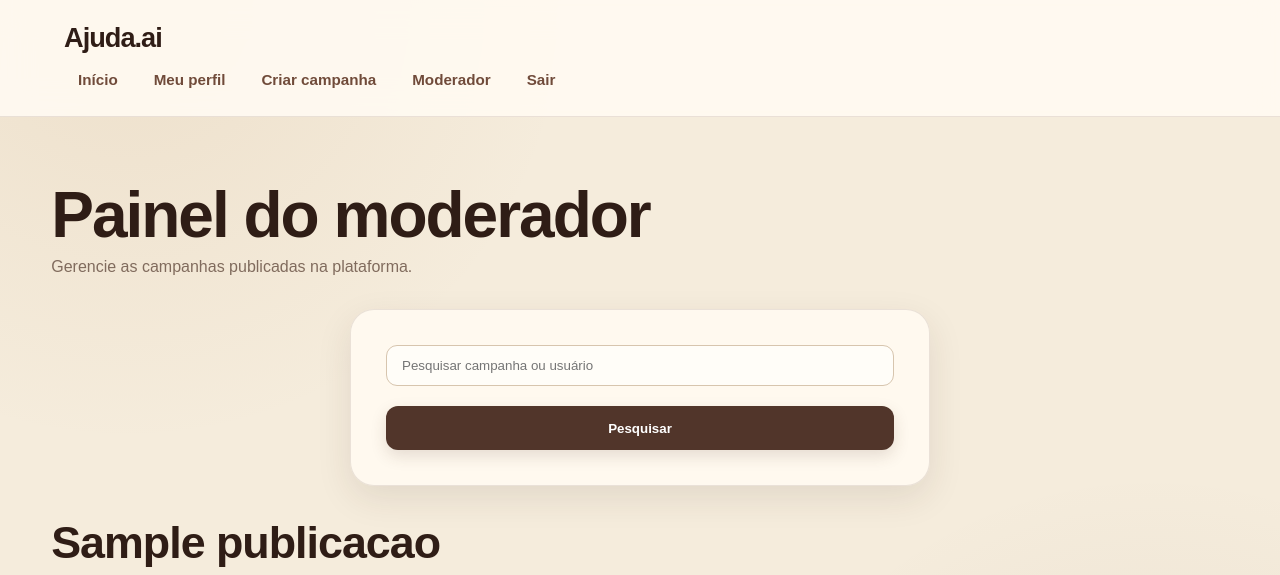
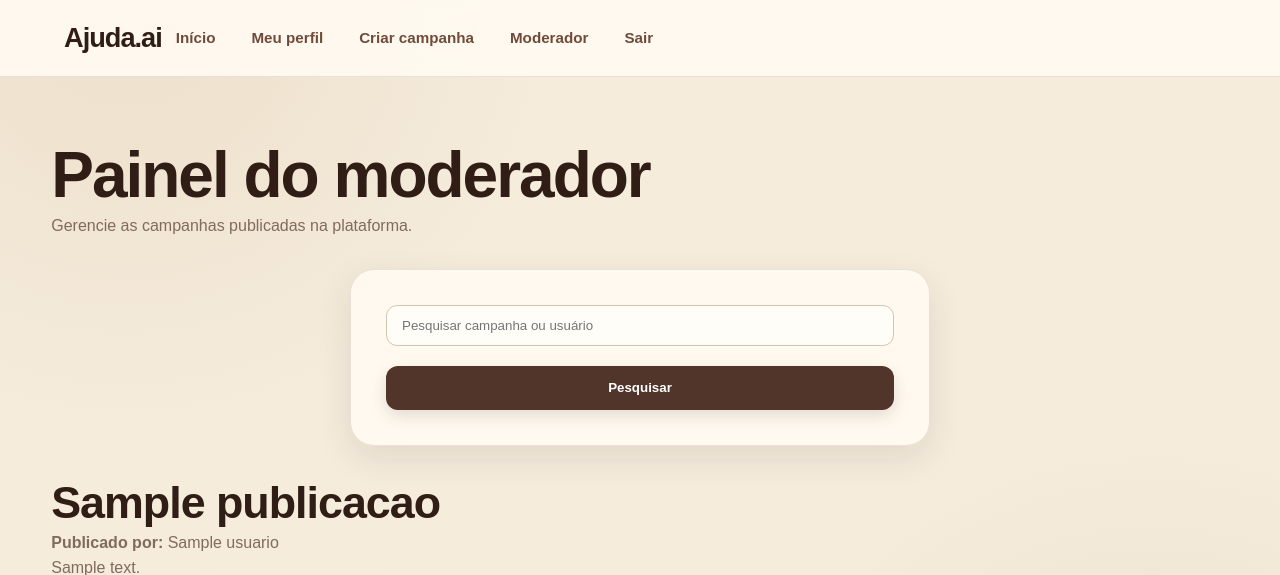
Before and after one commit to doomheim007-netizen/ajuda-ai, a Python web app: template ajuda-ai/app/templates/dashboardmoderador.html in a window 1280 px wide. Shown: the top 575 px of the page. Run offline with Jinja, Linux system fonts and the light colour scheme; the template is opened without the code that fills it: most values are stand-ins (such as "Sample title", 1, 10 or a date in 2020).

Commit message:
Update style.css

```diff
--- a/ajuda-ai/app/static/css/style.css
+++ b/ajuda-ai/app/static/css/style.css
@@ -110,6 +110,9 @@ p {
    ========================================================================== */
 
 header {
+    display: flex;
+    align-items: center;
+    justify-content: space-between;
     position: sticky;
     top: 0;
     z-index: 1000;
```
